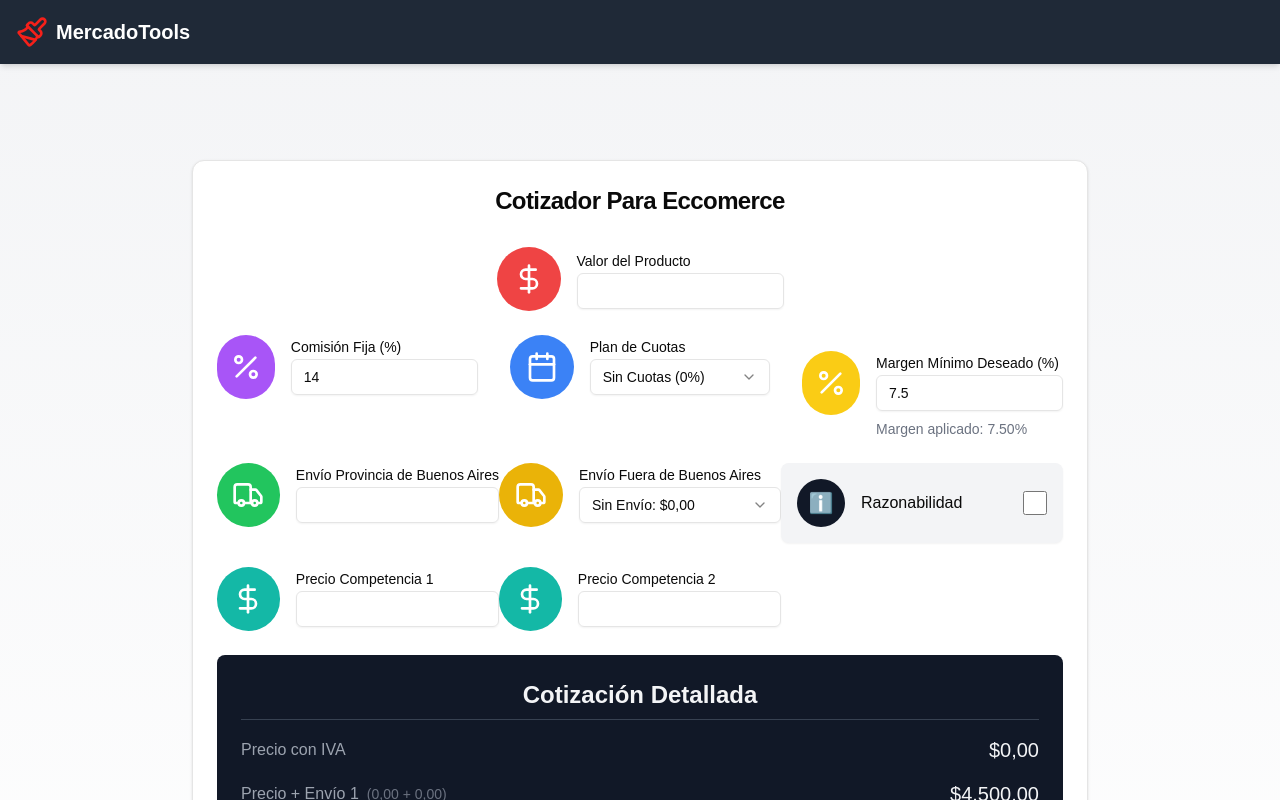
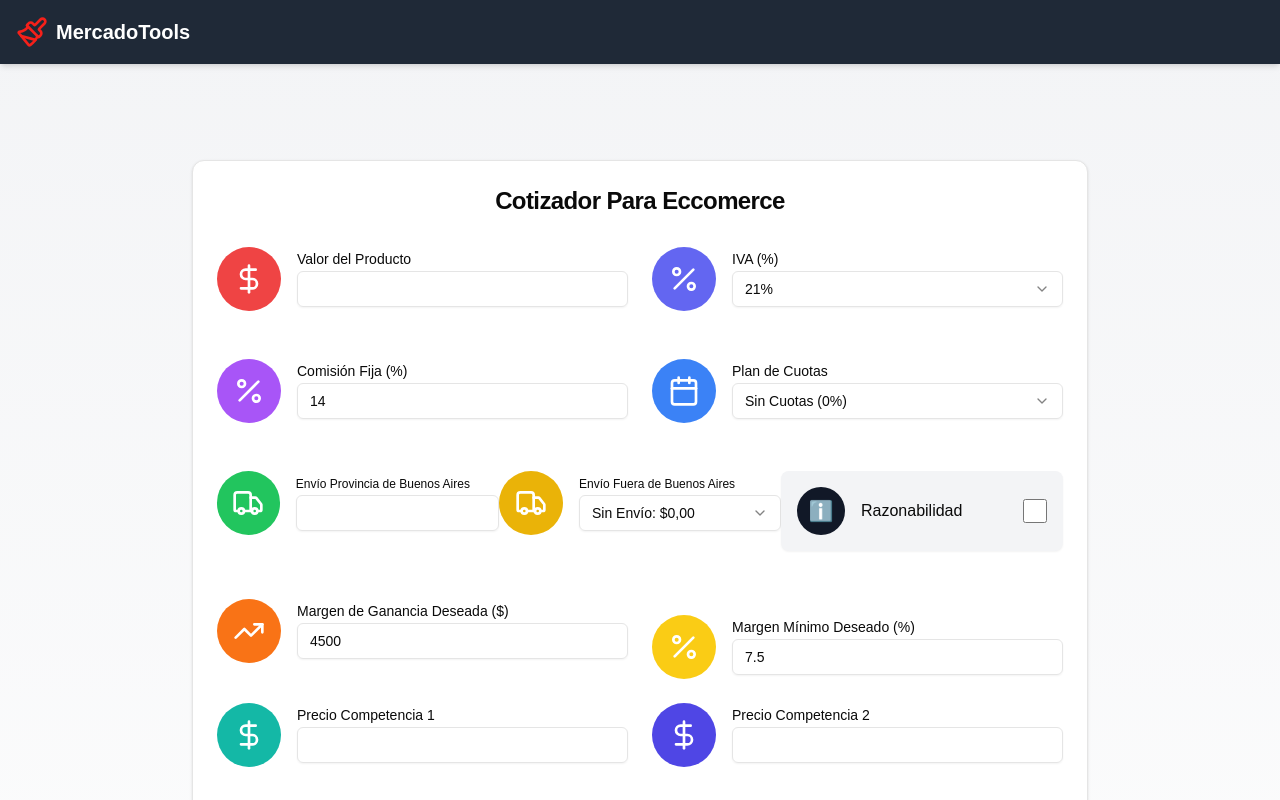
Before and after one commit to nicolas355/cotizadorMigliore, a Next.js app: page /helpsale in a window 1280 px wide. Shown: the top 800 px of the page. Built offline with nearby package versions, Linux system fonts and the light colour scheme.

Commit message:
update orders icons

```diff
--- a/src/components/MainPage.tsx
+++ b/src/components/MainPage.tsx
@@ -1,7 +1,7 @@
 "use client"
 
 import { useState, useEffect } from "react"
-import { Calendar, DollarSign, Percent, Truck } from "lucide-react"
+import { Calendar, DollarSign, Percent, TrendingUp, Truck } from "lucide-react"
 import { Input } from "@/components/ui/input"
 import { Label } from "@/components/ui/label"
 import {
@@ -22,7 +22,7 @@ import {
 
 export default function MainPage() {
   const [basePrice, setBasePrice] = useState<number>(0)
-  const [vat] = useState<string>("21")
+  const [vat, setVat] = useState<string>("21")
   const [installmentPlan, setInstallmentPlan] = useState<string>("0")
   const [shippingBuenosAires, setShippingBuenosAires] = useState<number>(0)
   const [shippingOutsideBuenosAires, setShippingOutsideBuenosAires] =
@@ -31,7 +31,7 @@ export default function MainPage() {
   const [competitor1, setCompetitor1] = useState<number>(0)
   const [competitor2, setCompetitor2] = useState<number>(0)
   const [minMargin, setMinMargin] = useState<number>(7.5)
-  const [desiredProfit] = useState<number>(4500)
+  const [desiredProfit, setDesiredProfit] = useState<number>(4500)
 
   // Comisión fija del marketplace
   const FIXED_COMMISSION = 14
@@ -73,28 +73,22 @@ export default function MainPage() {
     const priceWithBAShipping = priceWithProfit + shippingBuenosAires
     const priceWithOutsideShipping = priceWithProfit + shippingOutside
 
-
-
-
     // 5. Ajustar por la comisión del marketplace (14%)
 
     // 6. Ajustar por la comisión de cuotas
     let averageShippingPrice =
       (priceWithBAShipping + priceWithOutsideShipping) / 2
 
+    // **Aplicar lógica de razonabilidad**
 
-        // **Aplicar lógica de razonabilidad**
+    if (useReasonability) {
+      const difference = Math.abs(shippingBuenosAires - shippingOutside)
+      const threshold = shippingBuenosAires * 0.3 // 30% como diferencia significativa
 
-
-
-        if (useReasonability) {
-          const difference = Math.abs(shippingBuenosAires - shippingOutside);
-          const threshold = shippingBuenosAires * 0.3; // 30% como diferencia significativa
-
-          if (difference > threshold) {
-            averageShippingPrice *= 0.7; // Aplicar el 70% de descuento
-          }
-        }
+      if (difference > threshold) {
+        averageShippingPrice *= 0.7 // Aplicar el 70% de descuento
+      }
+    }
     const installmentCommission = parseFloat(installmentPlan) / 100
 
     const finalPrice = averageShippingPrice / (1 - FIXED_COMMISSION / 100)
@@ -160,26 +154,46 @@ export default function MainPage() {
         </CardTitle>
         <CardDescription className="text-center"></CardDescription>
       </CardHeader>
-      <CardContent className="space-y-6">
+      <CardContent className="space-y-12">
         {/* Primera Fila: Valor del Producto */}
-        <div className="flex justify-center">
-          <div className="flex items-center space-x-4">
+        <div className="grid grid-cols-2 gap-6">
+          <div className="flex items-start space-x-4">
             <div className="w-16 h-16 bg-red-500 rounded-full flex items-center justify-center">
               <DollarSign className="w-8 h-8 text-white" />
             </div>
-            <div>
+            <div className="flex-grow">
               <Label>Valor del Producto</Label>
               <Input
+                className="w-full"
                 type="number"
                 value={basePrice || ""}
                 onChange={(e) => setBasePrice(parseFloat(e.target.value) || 0)}
               />
             </div>
           </div>
+
+          {/* Select de IVA */}
+          <div className="flex items-start space-x-4">
+            <div className="w-16 h-16 bg-indigo-500 rounded-full flex items-center justify-center">
+              <Percent className="w-8 h-8 text-white" />
+            </div>
+            <div className="flex-grow">
+              <Label>IVA (%)</Label>
+              <Select value={vat} onValueChange={(value) => setVat(value)}>
+                <SelectTrigger className="w-full">
+                  <SelectValue placeholder="Seleccionar IVA" />
+                </SelectTrigger>
+                <SelectContent>
+                  <SelectItem value="21">21%</SelectItem>
+                  <SelectItem value="10.5">10.5%</SelectItem>
+                </SelectContent>
+              </Select>
+            </div>
+          </div>
         </div>
 
         {/* Segunda Sección: Todos los Campos en Tres Columnas */}
-        <div className="grid grid-cols-3 gap-8">
+        <div className="grid grid-cols-2 gap-6">
           {/* Comisión Fija */}
           <div className="flex items-start space-x-4">
             <div className="w-16 h-16 bg-purple-500 rounded-full flex items-center justify-center">
@@ -191,7 +205,6 @@ export default function MainPage() {
             </div>
           </div>
 
-          {/* Plan de Cuotas */}
           <div className="flex items-start space-x-4">
             <div className="w-16 h-16 bg-blue-500 rounded-full flex items-center justify-center">
               <Calendar className="w-8 h-8 text-white" />
@@ -215,35 +228,17 @@ export default function MainPage() {
               </Select>
             </div>
           </div>
-
-          {/* Margen Mínimo Deseado (%) */}
-          <div className="flex items-start space-x-4 mt-4">
-            <div className="w-16 h-16 bg-yellow-400 rounded-full flex items-center justify-center">
-              <Percent className="w-8 h-8 text-white" />
-            </div>
-            <div className="flex-grow">
-              <Label>Margen Mínimo Deseado (%)</Label>
-              <Input
-                type="number"
-                value={minMargin || ""}
-                onChange={(e) => setMinMargin(parseFloat(e.target.value) || 0)}
-              />
-              <span className="text-sm text-gray-500 mt-2 block">
-                Margen aplicado:{" "}
-                {minMargin > 0 ? `${minMargin.toFixed(2)}%` : "Sin margen"}
-              </span>
-            </div>
-          </div>
         </div>
 
         <div className="grid grid-cols-3">
           {/* Costo de Envío */}
+
           <div className="flex items-start space-x-4">
             <div className="w-16 h-16 bg-green-500 rounded-full flex items-center justify-center">
               <Truck className="w-8 h-8 text-white" />
             </div>
             <div className="flex-grow">
-              <Label>Envío Provincia de Buenos Aires</Label>
+              <Label className="text-xs">Envío Provincia de Buenos Aires</Label>
               <Input
                 type="number"
                 value={shippingBuenosAires || ""}
@@ -254,13 +249,16 @@ export default function MainPage() {
             </div>
           </div>
 
+          {/* Margen Mínimo Deseado (%) */}
+
           {/* Envío Fuera de Buenos Aires */}
+
           <div className="flex items-start space-x-4">
             <div className="w-16 h-16 bg-yellow-500 rounded-full flex items-center justify-center">
               <Truck className="w-8 h-8 text-white" />
             </div>
             <div className="flex-grow">
-              <Label>Envío Fuera de Buenos Aires</Label>
+              <Label className="text-xs">Envío Fuera de Buenos Aires</Label>
               <Select
                 value={shippingOutsideBuenosAires}
                 onValueChange={setShippingOutsideBuenosAires}
@@ -308,7 +306,39 @@ export default function MainPage() {
           </div>
         </div>
 
-        <div className="grid grid-cols-3">
+        <div className="grid grid-cols-2 gap-6">
+          <div className="flex items-start space-x-4">
+            <div className="w-16 h-16 bg-orange-500 rounded-full flex items-center justify-center">
+              <TrendingUp className="w-8 h-8 text-white" />
+            </div>
+            <div className="flex-grow">
+              <Label>Margen de Ganancia Deseada ($)</Label>
+              <Input
+                type="number"
+                value={desiredProfit || ""}
+                onChange={(e) =>
+                  setDesiredProfit(parseFloat(e.target.value) || 0)
+                }
+              />
+
+            </div>
+          </div>
+
+          <div className="flex items-start space-x-4 mt-4">
+            <div className="w-16 h-16 bg-yellow-400 rounded-full flex items-center justify-center">
+              <Percent className="w-8 h-8 text-white" />
+            </div>
+            <div className="flex-grow">
+              <Label>Margen Mínimo Deseado (%)</Label>
+              <Input
+                type="number"
+                value={minMargin || ""}
+                onChange={(e) => setMinMargin(parseFloat(e.target.value) || 0)}
+              />
+
+            </div>
+          </div>
+
           {/* Precio Competencia 1 */}
           <div className="flex items-start space-x-4">
             <div className="w-16 h-16 bg-teal-500 rounded-full flex items-center justify-center">
@@ -328,7 +358,7 @@ export default function MainPage() {
 
           {/* Precio Competencia 2 */}
           <div className="flex items-start space-x-4">
-            <div className="w-16 h-16 bg-teal-500 rounded-full flex items-center justify-center">
+            <div className="w-16 h-16 bg-indigo-600 rounded-full flex items-center justify-center">
               <DollarSign className="w-8 h-8 text-white" />
             </div>
             <div className="flex-grow">
@@ -436,6 +466,21 @@ export default function MainPage() {
               </span>
             </div>
           </div>
+                    <div className="flex justify-end">
+
+          <span className="text-sm text-gray-500 mt-2 block">
+                Ganancia actual:{" "}
+                {desiredProfit ? `$${desiredProfit}` : "No especificada"}
+              </span>
+
+                    </div>
+
+                    <div className="flex justify-end">
+                    <span className="text-sm text-gray-500 mt-2 block">
+                Margen aplicado:{" "}
+                {minMargin > 0 ? `${minMargin.toFixed(2)}%` : "Sin margen"}
+              </span>
+                    </div>
 
           {/* Competencias */}
           <div className="mt-6 text-sm text-gray-500">
```
